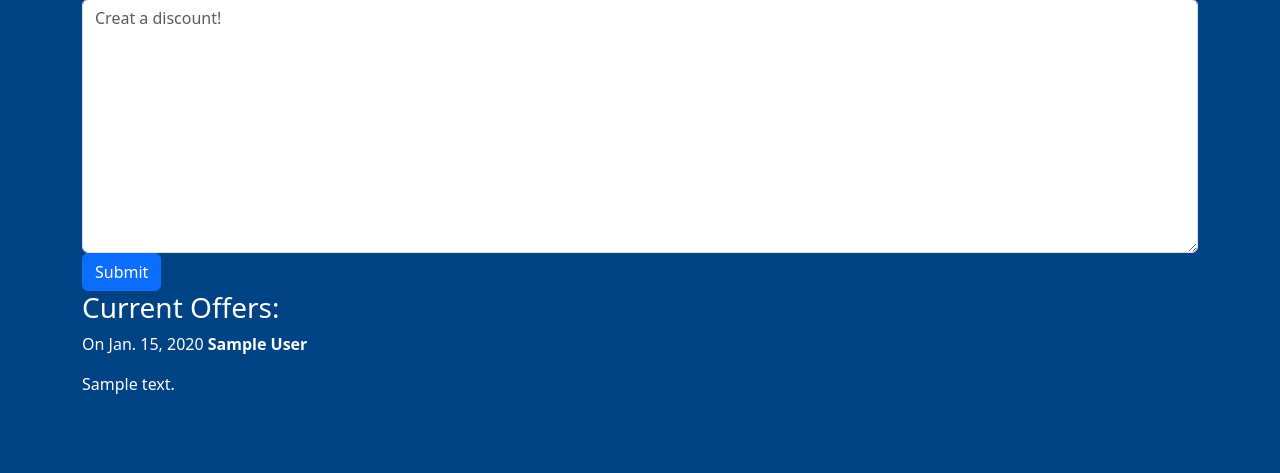
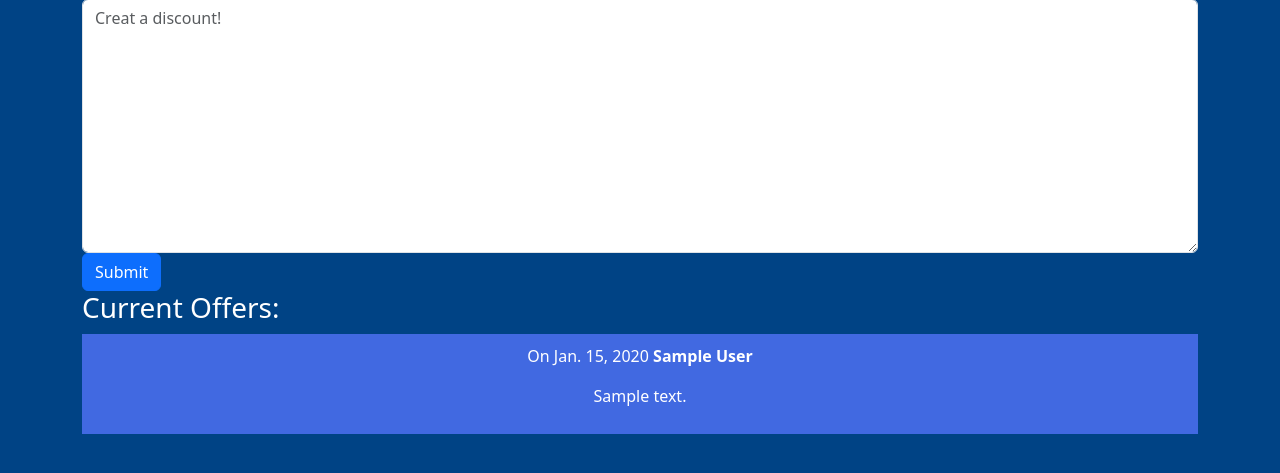
Before and after one commit to SeanKuehl/Group-18-Capstone, a Django app: page /view-discounts/ in a window 1280 px wide. Shown: the part 193-666 px from the top of the page. Run offline with Django 4.2, Linux system fonts and the light colour scheme; a user stored in the database is signed in; tables that the repository leaves empty hold one stand-in row (values such as "Sample post").

Commit message:
Modified styling for displayed discounts.

```diff
--- a/templates/view_discounts.html
+++ b/templates/view_discounts.html
@@ -1,11 +1,23 @@
 {% extends "base.html" %}
+
 {% block content %}
-<!DOCTYPE html>
-<html>
+
+    <style>
+
+        .discount-container {
+            background-color: RoyalBlue;
+            padding: 10px;
+            margin: 10px 0;
+            color: white;
+            text-align: center;
+        }
+
+    </style>
+
     <head>
         <title>Discount Offers</title>
     </head>
-<body>
+
     <h1>Current Special Offers</h1>
 
     <a href="{% url 'home' %}">
@@ -27,20 +39,14 @@
 
     <h3>Current Offers:</h3>
     {% for offer in offers %}
+        <div class="discount-container">
             <p>
                 On {{ offer.created_on.date }} <b>{{ offer.author }}</b>
             </p>
             <p>
                 {{ offer.body | linebreaks }}
             </p>
+        </div>
     {% endfor %}
 
-
-
-
-
-
-
-</body>
-</html>
 {% endblock %}
```
Lines whose indentation alone changed are shown as unchanged.
